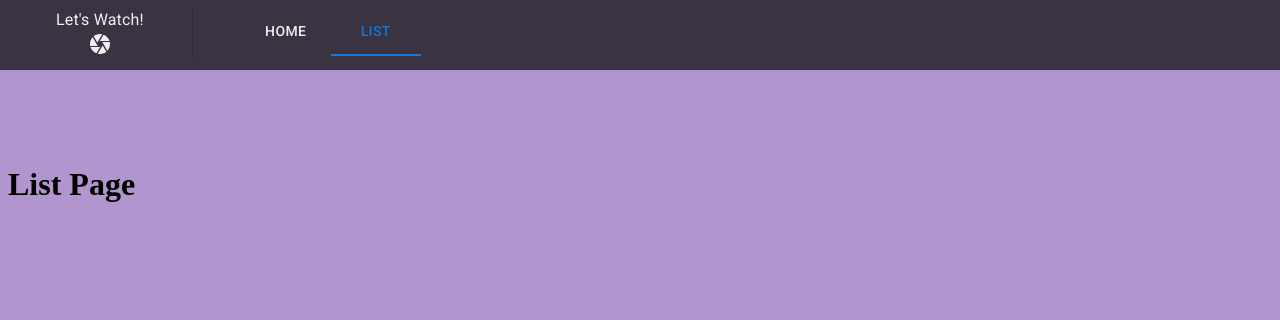
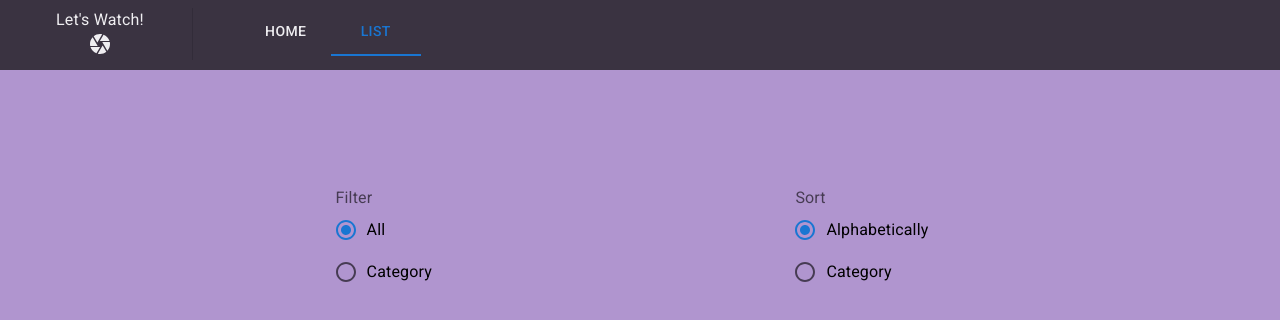
Before and after one commit to poisongrape/random-dvd-site, a React (Create React App) app: page / in a window 1280 px wide. Both pictures are taken after a click on the tab "LIST". Shown: the top 320 px of the page. Built offline with nearby package versions, Linux system fonts and the light colour scheme; the HTML template or start-up script is replaced by a standard one.

Commit message:
Create form for filter and sort on list page.

```diff
--- /dev/null
+++ b/src/routes/list/FilterForm.js
@@ -0,0 +1,41 @@
+import React from "react";
+import {
+  Box,
+  FormControlLabel,
+  FormLabel,
+  Radio,
+  RadioGroup
+} from "@mui/material";
+import { css } from "@emotion/react"
+
+const styles = {
+  formContainer: css`
+    display: flex;
+    justify-content: space-evenly;
+  `,
+  radioGroup: css`
+    padding: 20px;
+  `
+}
+
+export const FilterForm = () => {
+  return (
+    <Box sx={styles.formContainer}>
+      <Box sx={styles.radioGroup}>
+        <FormLabel>Filter</FormLabel>
+        <RadioGroup defaultValue="all" name="filter-buttons-group">
+          <FormControlLabel value="all" control={<Radio />} label="All" />
+          <FormControlLabel value="category" control={<Radio />} label="Category" />
+        </RadioGroup>
+      </Box>
+
+      <Box sx={styles.radioGroup}>
+        <FormLabel>Sort</FormLabel>
+        <RadioGroup defaultValue="alphabetically" name="sort-buttons-group">
+          <FormControlLabel value="alphabetically" control={<Radio />} label="Alphabetically" />
+          <FormControlLabel value="category" control={<Radio />} label="Category" />
+        </RadioGroup>
+      </Box>
+    </Box>
+  );
+};
--- a/src/routes/list/ListPage.js
+++ b/src/routes/list/ListPage.js
@@ -1,5 +1,6 @@
 import React from "react";
+import { FilterForm } from "./FilterForm";
 
 export const ListPage = () => {
-  return <h1>List Page</h1>
+  return <FilterForm />
 };
```
